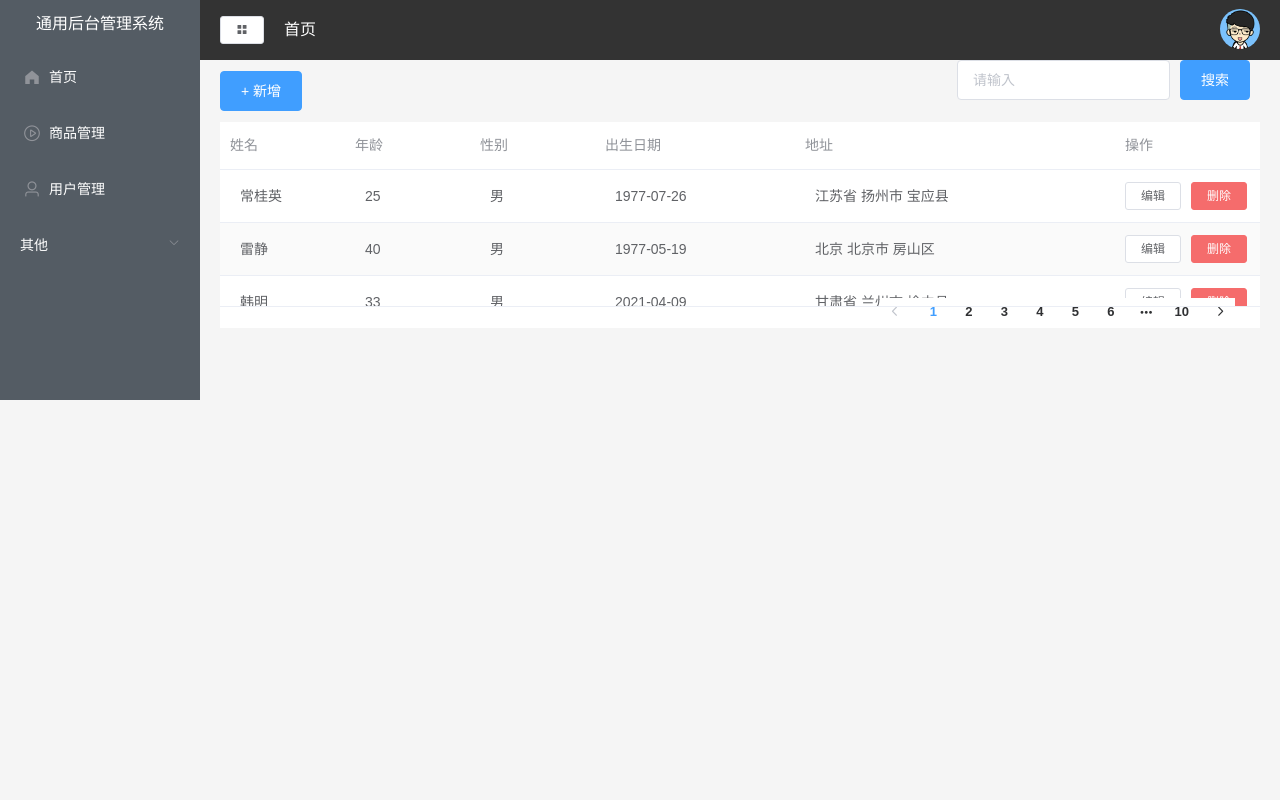
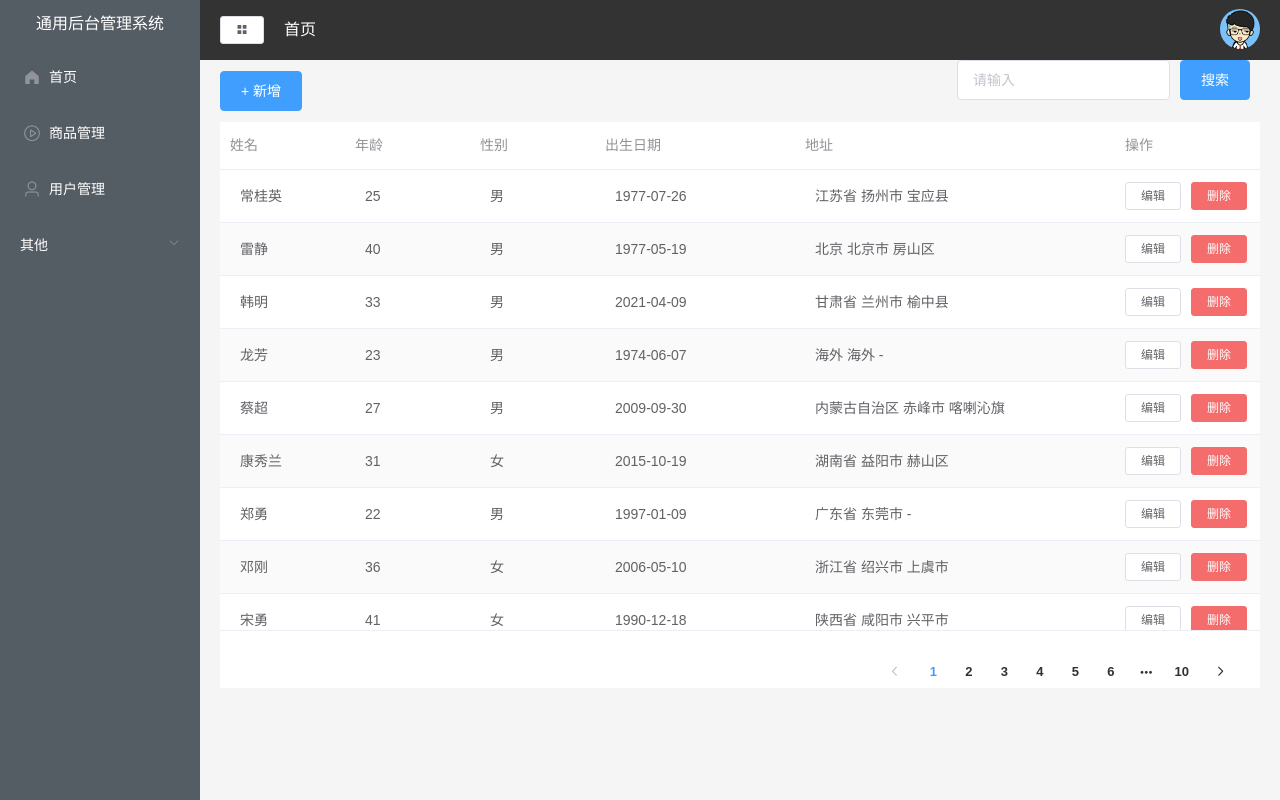
Before and after one commit to SusanLiu0405/vue-study, a Vue app: page /user in a window 1280 px wide. Built offline with nearby package versions, Linux system fonts and the light colour scheme.

Commit message:
bug fix for table having only one row

```diff
--- a/src/App.vue
+++ b/src/App.vue
@@ -17,6 +17,6 @@ html, body {
   padding: 0;
 }
 #app {
-  height: 100wh;
+  height: 100%;
 }
 </style>
--- a/src/components/CommonTable.vue
+++ b/src/components/CommonTable.vue
@@ -6,7 +6,7 @@
                 v-for="item in tableLabel"
                 :key="item.prop"
                 :label="item.label"
-                :width="item.width ? item.width :125"
+                :width="item.width ? item.width : 125"
             >
                 <template slot-scope="scope">
                     <span style="margin-left: 10px">{{ scope.row[item.prop] }}</span>
```
